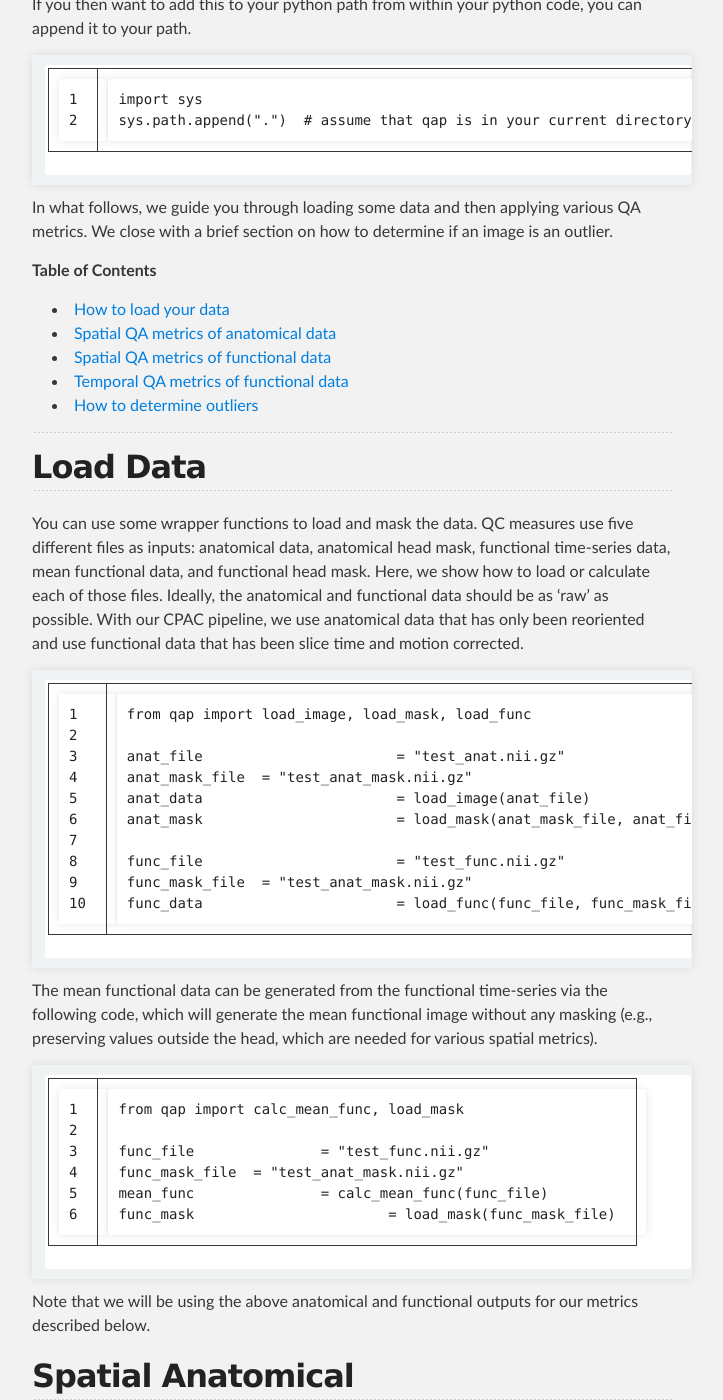
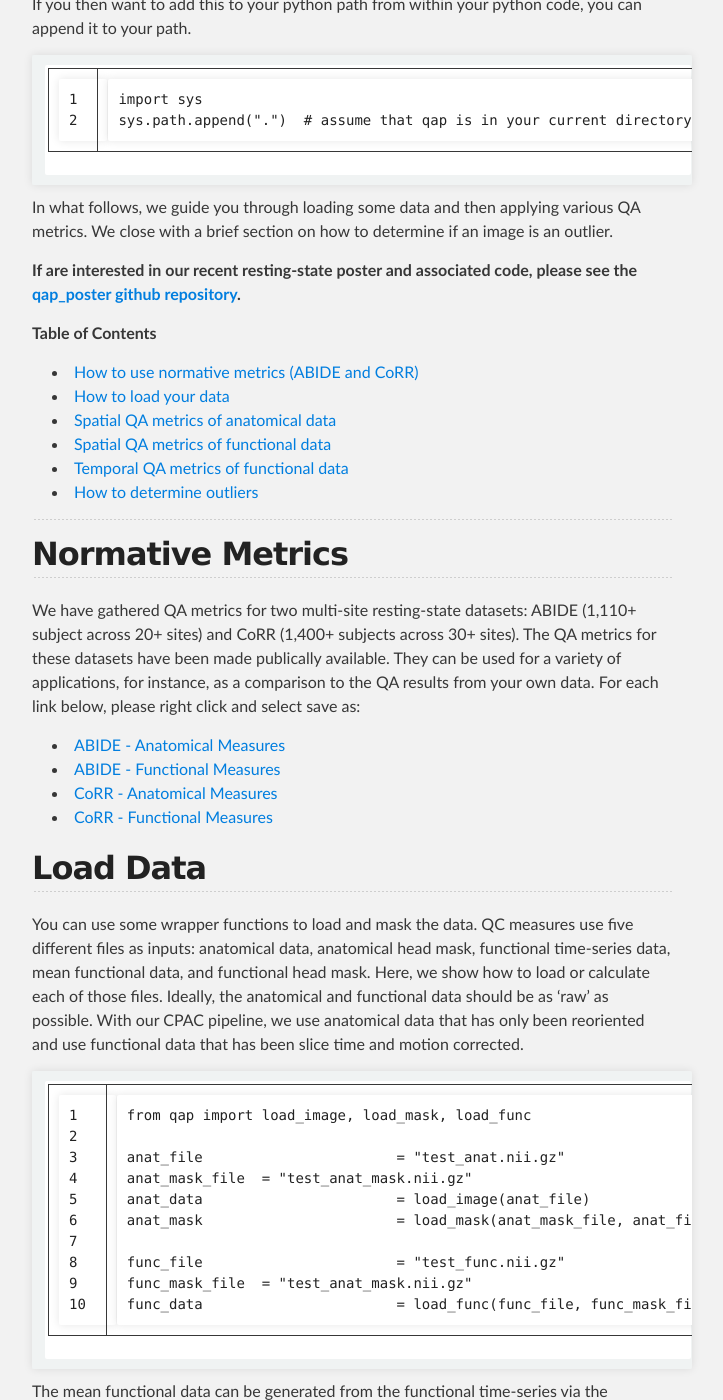
Before and after one commit to preprocessed-connectomes-project/quality-assessment-protocol, a Jekyll site: the page built from index.md, in a window 1280 px wide and 1400 px high, scrolled down 671 px. Shown: the whole window, without its empty margins (288-1011 px from the left). Built offline with Jekyll 4.4.1, drawn with Linux system fonts in a browser that asks for light colours.

Commit message:
Added details about downloading normative measures

```diff
--- a/index.md
+++ b/index.md
@@ -15,8 +15,11 @@ If you then want to add this to your python path from within your python code, y
 
 In what follows, we guide you through loading some data and then applying various QA metrics. We close with a brief section on how to determine if an image is an outlier.
 
+**If are interested in our recent resting-state poster and associated code, please see the [qap_poster github repository](http://github.com/czarrar/qap_poster).**
+
 **Table of Contents**
 
+* [How to use normative metrics (ABIDE and CoRR)](#normative-metrics)
 * [How to load your data](#load-data)
 * [Spatial QA metrics of anatomical data](#spatial-anatomical)
 * [Spatial QA metrics of functional data](#spatial-functional)
@@ -24,6 +27,16 @@ In what follows, we guide you through loading some data and then applying variou
 * [How to determine outliers](#determining-outliers)
 
 ---
+
+## Normative Metrics
+
+We have gathered QA metrics for two multi-site resting-state datasets: ABIDE (1,110+ subject across 20+ sites) and CoRR (1,400+ subjects across 30+ sites). The QA metrics for these datasets have been made publically available. They can be used for a variety of applications, for instance, as a comparison to the QA results from your own data. For each link below, please right click and select save as:
+
+* [ABIDE - Anatomical Measures](https://raw.githubusercontent.com/preprocessed-connectomes-project/quality-assessment-protocol/master/poster_data/abide_anat.csv)
+* [ABIDE - Functional Measures](https://raw.githubusercontent.com/preprocessed-connectomes-project/quality-assessment-protocol/master/poster_data/abide_func.csv)
+* [CoRR - Anatomical Measures](https://raw.githubusercontent.com/preprocessed-connectomes-project/quality-assessment-protocol/master/poster_data/corr_anat.csv)
+* [CoRR - Functional Measures](https://raw.githubusercontent.com/preprocessed-connectomes-project/quality-assessment-protocol/master/poster_data/corr_func.csv)
+
 
 ## Load Data
 
```
